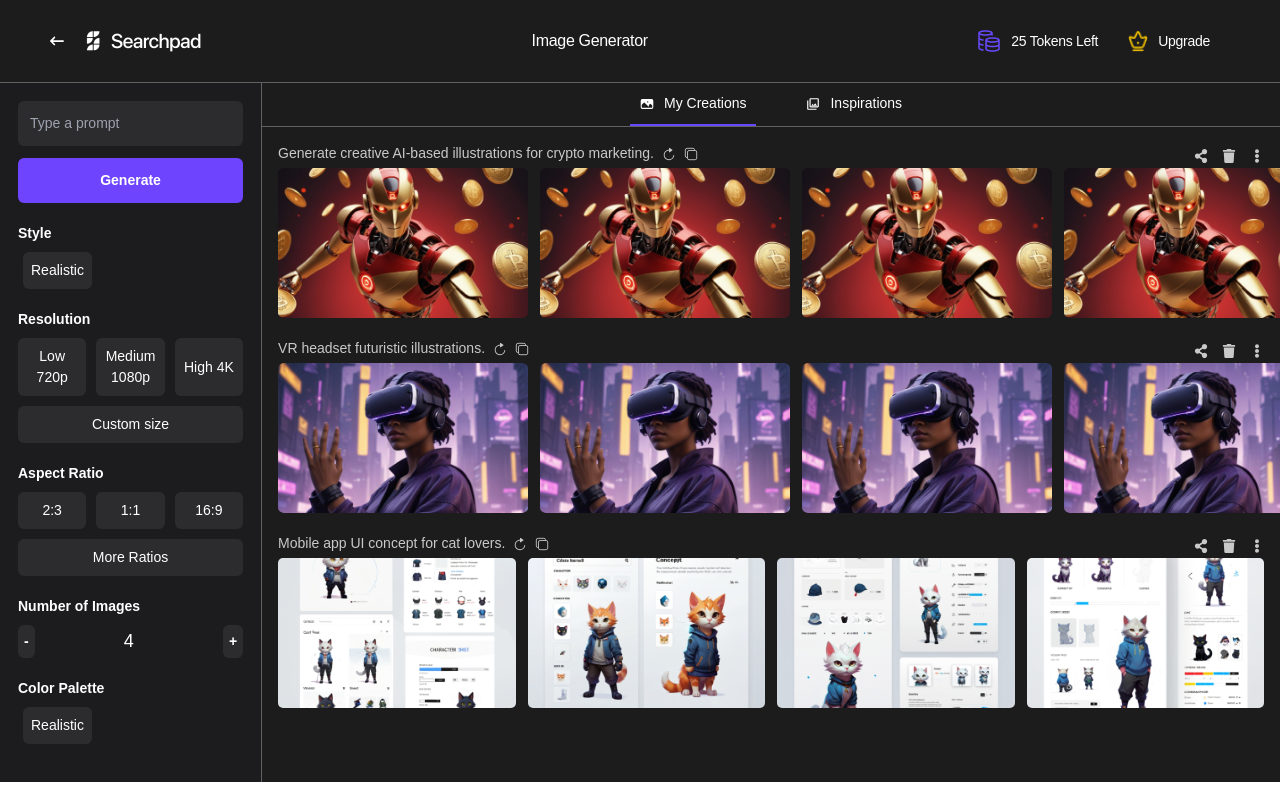
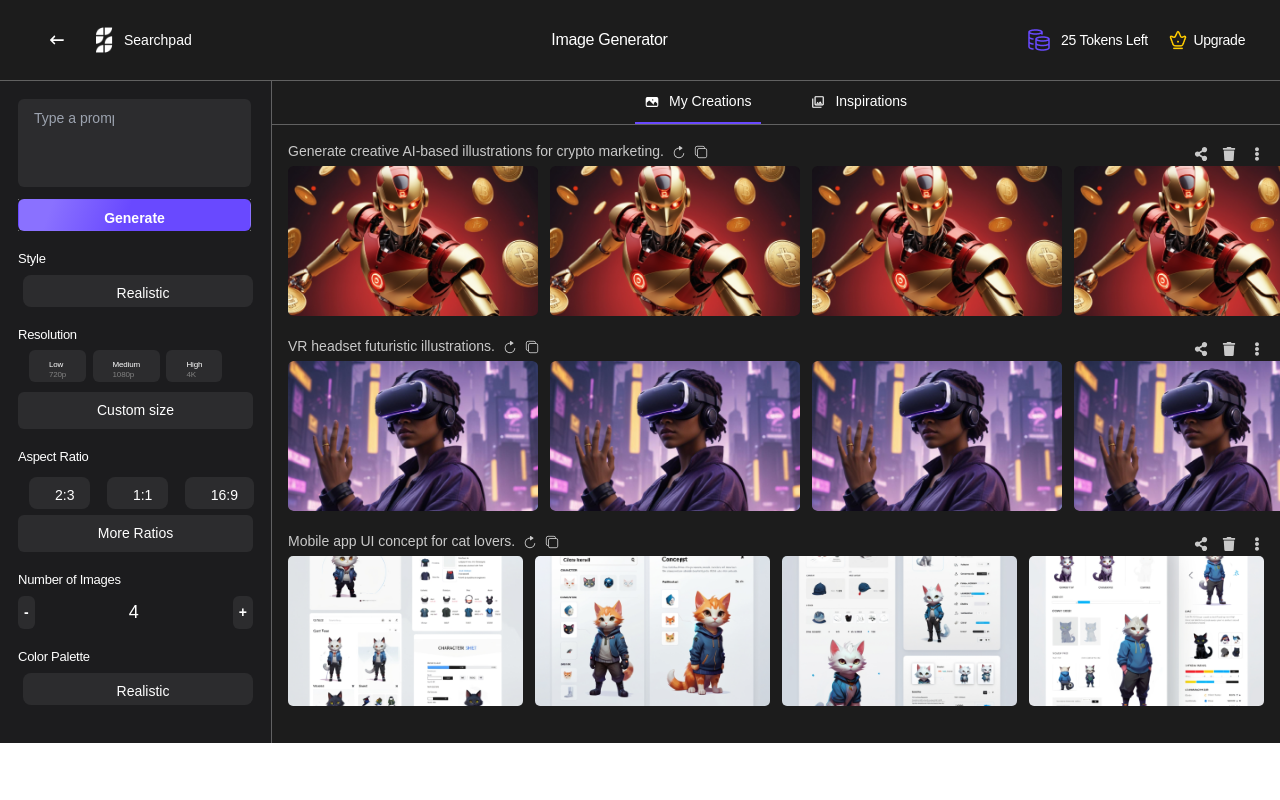
Before and after one commit to samarth-brandsmashers/searchpad-frontend, a Next.js app: page /tools/image-creation in a window 1280 px wide. Shown: the top 800 px of the page. Built offline with nearby package versions, Linux system fonts and the light colour scheme.

Commit message:
fixed alignment

```diff
--- a/app/components/navbars/ImageCreationNavbar.jsx
+++ b/app/components/navbars/ImageCreationNavbar.jsx
@@ -1,17 +1,21 @@
 import React from 'react'
 import styles from "@/styles/ImageCreation.module.css";
 import Image from 'next/image';
-import logo from '../../../public/logo.png';
+
 import { FaArrowLeftLong } from "react-icons/fa6";
 import coins from '../../../public/icon/coins-01.png';
 import crown from '../../../public/icon/crown.png'
+import logoss from '../../../public/icons/logo.png';
+
 
 const ImageCreationNavbar = () => {
   return (
     <div className={styles.navbar}>
       <div className={styles.logoContainer}>
       <FaArrowLeftLong />
-      <Image src={logo} />
+
+      <Image src={logoss} alt="Logo Spad" style={{ width: '40px', height: '40px' }} />
+      <h1 className={styles.logoHeading}>Searchpad</h1>
       </div>
 
       <div>
--- a/app/components/sidebars/ImageCreationSidebar.jsx
+++ b/app/components/sidebars/ImageCreationSidebar.jsx
@@ -24,9 +24,9 @@ const ImageCreationSidebar = () => {
       <div className={styles.section}>
         <label className={styles.label}>Resolution</label>
         <div className={styles.buttonGroup}>
-          <button className={styles.optionButton}>Low 720p</button>
-          <button className={styles.optionButton}>Medium 1080p</button>
-          <button className={styles.optionButton}>High 4K</button>
+          <button className={styles.optionButtons}>Low <span className={styles.spantext}>720p</span></button>
+          <button className={styles.optionButtons}>Medium <span className={styles.spantext}>1080p</span></button>
+          <button className={styles.optionButtons}>High <span className={styles.spantext}>4K</span></button>
         </div>
         <button className={styles.customSizeButton}>Custom size</button>
       </div>
--- a/styles/ImageCreation.module.css
+++ b/styles/ImageCreation.module.css
@@ -37,18 +37,34 @@
   border-radius: 6px;
   color: white;
   margin-bottom: 12px;
+  width: 233px;
+height: 88px;
+padding: 11px 137px 62px 16px;
+gap: 6.41px;
+border: 8px;
+opacity: 0px;
+
 }
 
 .sidebar .generateButton {
   width: 100%;
   padding: 12px;
-  background-color: #6e44ff;
+  background: linear-gradient(110.25deg, #8A71FF 14.25%, #6949FF 47.06%);
   border: none;
   border-radius: 6px;
   color: white;
   font-weight: bold;
   margin-bottom: 20px;
   cursor: pointer;
+
+width: 233px;
+height: 32px;
+padding: 8px 81px 8px 81px;
+gap: 6.41px;
+/* border-radius: 8px; */
+opacity: 0px;
+border: 0.8px solid;
+border-image-source: linear-gradient(180deg, #C5C5C5 0%, #1C1C1C 100%);
 }
 
 .sidebar .section {
@@ -56,15 +72,26 @@
 }
 
 .sidebar .label {
-  font-size: 14px;
-  font-weight: bold;
   margin-bottom: 8px;
   display: block;
+ font-size: 13px;
+font-weight: 400;
+line-height: 15.73px;
+letter-spacing: -0.02em;
+text-align: left;
+
 }
 
 .sidebar .buttonGroup {
   display: flex;
   justify-content: space-between;
+  width: 72px;
+height: 32px;
+padding: 3.5px 11px 3.5px 11px;
+gap: 6.41px;
+border-radius: 8px 0px 0px 0px;
+opacity: 0px;
+
 }
 
 .sidebar .optionButton {
@@ -76,8 +103,41 @@
   border-radius: 6px;
   color: white;
   cursor: pointer;
+  width: 230px;
+  height: 32px;
+padding: 8px 16px 8px 26px;
+gap: 6.41px;
+border-radius: 8px;
+opacity: 0px;
+
 }
+.optionButtons{
+  flex: 1;
+  display: flex;
+  flex-direction: column;
+  align-self: center;
+  justify-items: center;
+  padding: 10px 20px;
+  background-color: #2c2c2e;
+  border: none;
+  border-radius: 6px;
+  color: white;
+  width: 230px;
+  height: 32px;
+  cursor: pointer;
+font-size: 8px;
+font-weight: 500;
+line-height: 9.68px;
+letter-spacing: -0.02em;
+text-align: left;
 
+}
+.spantext{
+  color:grey;
+
+
+
+}
 .sidebar .optionButton:first-child {
   margin-left: 0;
 }
@@ -234,6 +294,13 @@
   padding: 10px 20px;
   cursor: pointer;
   gap: 10px;
+  width: 72px;
+height: 32px;
+padding: 3.5px 11px 3.5px 11px;
+gap: 6.41px;
+border-radius: 8px 0px 0px 0px;
+opacity: 0px;
+
 
 }
 .heading{
@@ -262,9 +329,3 @@ color: #FFFFFF;
   height: auto;
 }
 /* bg blue */
-
-/* .image:hover{
-  background-color:blur;
-  width: 800px;
-
-} */
```
